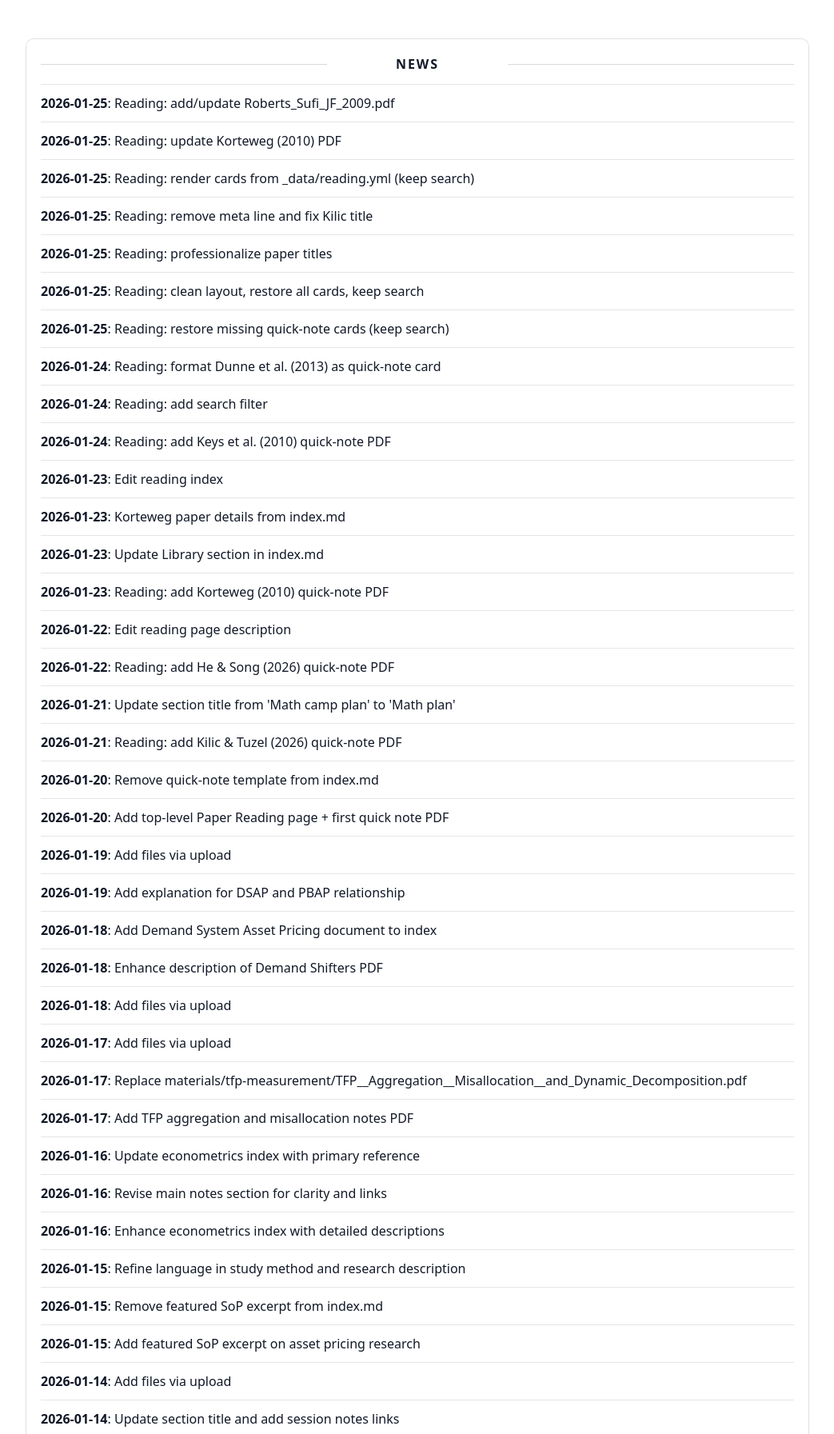
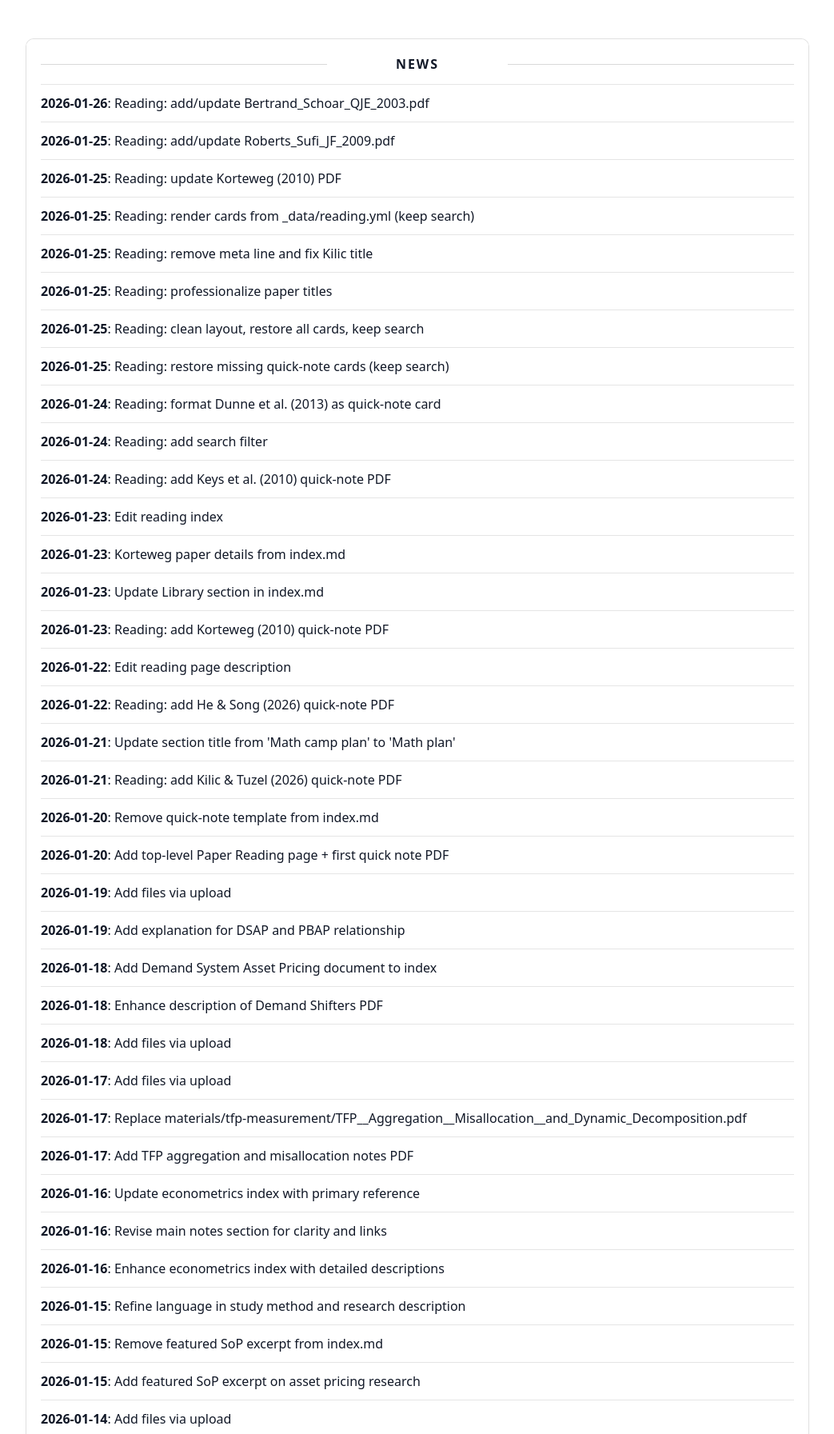
Before and after one commit to yaxinzn/study-archive, a Jekyll site: the page built from updates/index.md, in a window 1280 px wide, cut to the strip 476-2269 px from the top of the page. Shown: the whole strip at 80% size, without its empty margins (118-1161 px from the left). Built offline with Jekyll 4.4.1, drawn with Linux system fonts in a browser that asks for light colours; some of the changed text lies outside the part shown.

Commit message:
chore: update NEWS feed

```diff
--- a/_data/news.yml
+++ b/_data/news.yml
@@ -1,4 +1,7 @@
 # Auto-generated update history (sorted newest -> oldest). Do not edit manually.
+- ts: "1769423455"
+  date: "2026-01-26"
+  title: "Reading: add/update Bertrand_Schoar_QJE_2003.pdf"
 - ts: "1769341359"
   date: "2026-01-25"
   title: "Reading: add/update Roberts_Sufi_JF_2009.pdf"
```
